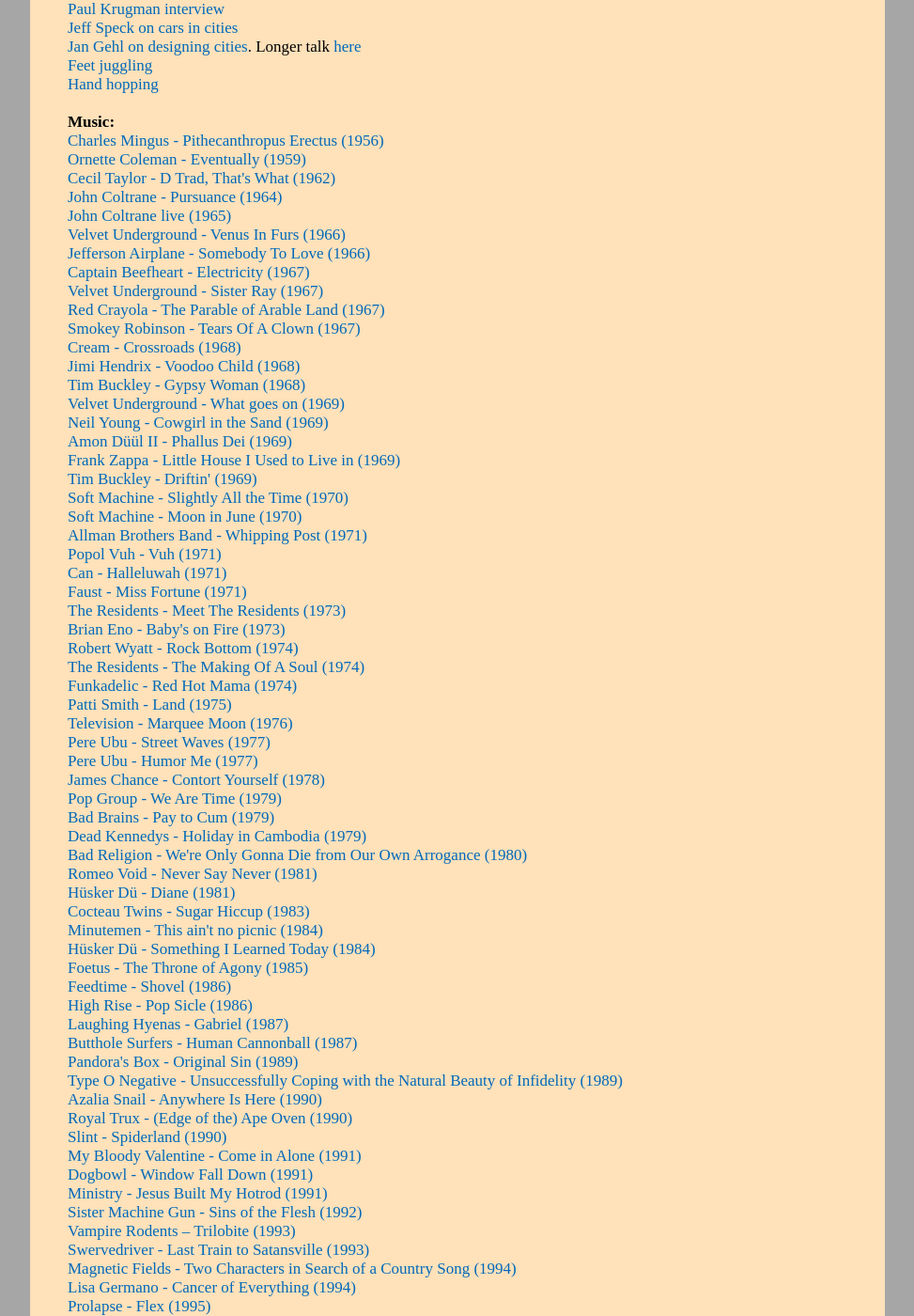
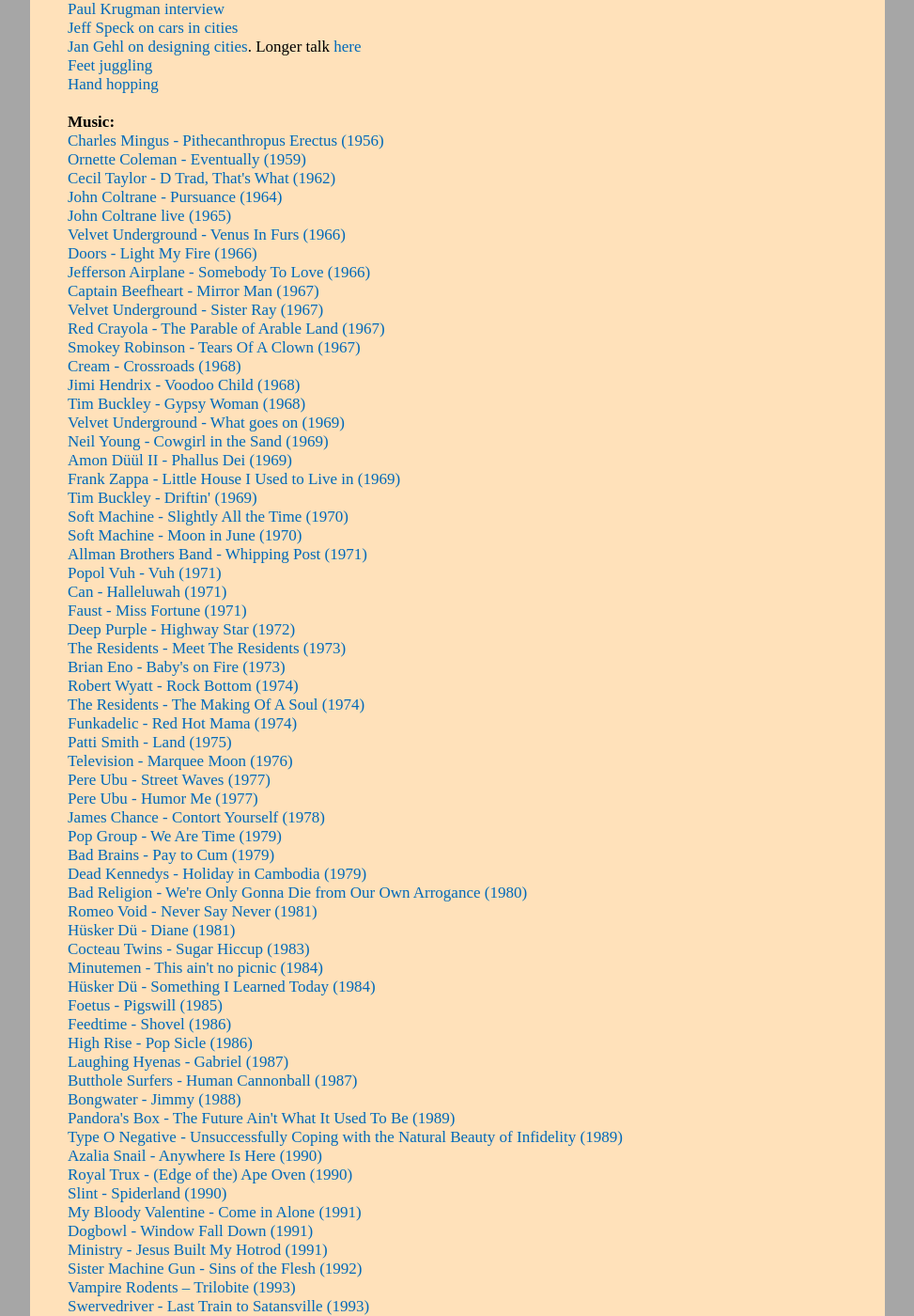
Before and after one commit to witbag/witbag.github.io, a Jekyll site: the page built from inspiration/index.html, in a window 1280 px wide and 1400 px high, scrolled down 484 px. Shown: the whole window at 94% size, without its empty margins (153-1126 px from the left). Built offline with Jekyll 4.4.1, drawn with Linux system fonts in a browser that asks for light colours.

Commit message:
Update index.html

```diff
--- a/inspiration/index.html
+++ b/inspiration/index.html
@@ -37,8 +37,9 @@
 <a href="https://www.youtube.com/watch?v=rExeNEjbJwk" target=_blank>John Coltrane - Pursuance (1964)</a><br>
 <a href="https://www.youtube.com/watch?v=IsBbM5PIAHk" target=_blank>John Coltrane live (1965)</a><br>
 <a href="https://www.youtube.com/watch?v=1qQ0MG9OPzA" target=_blank>Velvet Underground - Venus In Furs (1966)</a><br>
+<a href="https://www.youtube.com/watch?v=jKU74Uns9_0" target=_blank>Doors - Light My Fire (1966)</a><br>
 <a href="https://www.youtube.com/watch?v=YnS0GaiIewM" target=_blank>Jefferson Airplane - Somebody To Love (1966)</a><br>
-<a href="https://www.youtube.com/watch?v=S8eRDkiwGMM" target=_blank>Captain Beefheart - Electricity (1967)</a><br>
+<a href="https://www.youtube.com/watch?v=GXQww4IV97g" target=_blank>Captain Beefheart - Mirror Man (1967)</a><br>
 <a href="https://www.youtube.com/watch?v=53F5nY68cBM" target=_blank>Velvet Underground - Sister Ray (1967)</a><br>
 <a href="https://www.youtube.com/watch?v=fE2PfWR1WqY" target=_blank>Red Crayola - The Parable of Arable Land (1967)</a><br>
 <a href="https://www.youtube.com/watch?v=ZaMX0Cs5Bc4" target=_blank>Smokey Robinson - Tears Of A Clown (1967)</a><br>
@@ -56,6 +57,7 @@
 <a href="https://www.youtube.com/watch?v=kbQ1v-nCFjA" target=_blank>Popol Vuh - Vuh (1971)</a><br>
 <a href="https://www.youtube.com/watch?v=2dZbAFmnRVA" target=_blank>Can - Halleluwah (1971)</a><br>
 <a href="https://www.youtube.com/watch?v=Yu9MehUlLgo" target=_blank>Faust - Miss Fortune (1971)</a><br>
+<a href="https://www.youtube.com/watch?v=gdzR4LzRwzQ" target=_blank>Deep Purple - Highway Star (1972)</a><br>
 <a href="https://www.youtube.com/watch?v=w_xY3yNYpm8&list=OLAK5uy_mAcfEKIZLQnkJGQz3lAcXuA54OQnPXxwE" target=_blank>The Residents - Meet The Residents (1973)</a><br>
 <a href="https://www.youtube.com/watch?v=nItuhuY1U04" target=_blank>Brian Eno - Baby's on Fire (1973)</a><br>
 <a href="https://www.youtube.com/watch?v=agCX2RQWN44&list=PLiN-7mukU_RGeUH0dtrx72FMM_ivXGmgJ" target=_blank>Robert Wyatt - Rock Bottom (1974)</a><br>
@@ -75,12 +77,13 @@
 <a href="https://www.youtube.com/watch?v=U4GQOmwcaJ0" target=_blank>Cocteau Twins - Sugar Hiccup (1983)</a><br>
 <a href="https://www.youtube.com/watch?v=YGCTZQV-6nQ" target=_blank>Minutemen - This ain't no picnic (1984)</a><br>
 <a href="https://www.youtube.com/watch?v=EQfrHkjvx6g" target=_blank>Hüsker Dü - Something I Learned Today (1984)</a><br>
-<a href="https://www.youtube.com/watch?v=V1EFSqXD38U" target=_blank>Foetus - The Throne of Agony (1985)</a><br>
+<a href="https://www.youtube.com/watch?v=dHkN07R-shQ" target=_blank>Foetus - Pigswill (1985)</a><br>
 <a href="https://www.youtube.com/watch?v=g8VHDAKrYHM" target=_blank>Feedtime - Shovel (1986)</a><br>
 <a href="https://www.youtube.com/watch?v=hUuk1MR67WM" target=_blank>High Rise - Pop Sicle (1986)</a><br>
 <a href="https://www.youtube.com/watch?v=CicI4oacnoM" target=_blank>Laughing Hyenas - Gabriel (1987)</a><br>
 <a href="https://www.youtube.com/watch?v=IMIt5vRQuOE" target=_blank>Butthole Surfers - Human Cannonball (1987)</a><br>
-<a href="https://www.youtube.com/watch?v=MQ_XgmeAnho" target=_blank>Pandora's Box - Original Sin (1989)</a><br>
+<a href="https://www.youtube.com/watch?v=kgvjMJNIBrc" target=_blank>Bongwater - Jimmy (1988)</a><br>
+<a href="https://www.youtube.com/watch?v=p864HlPTGZ4" target=_blank>Pandora's Box - The Future Ain't What It Used To Be (1989)</a><br>
 <a href="https://www.youtube.com/watch?v=Idfv4wyWfSs" target=_blank>Type O Negative - Unsuccessfully Coping with the Natural Beauty of Infidelity (1989)</a><br>
 <a href="https://www.youtube.com/watch?v=OAdbiphykvw" target=_blank>Azalia Snail - Anywhere Is Here (1990)</a><br>
 <a href="https://www.youtube.com/watch?v=YJkrtGIV4uY" target=_blank>Royal Trux - (Edge of the) Ape Oven (1990)</a><br>
```
